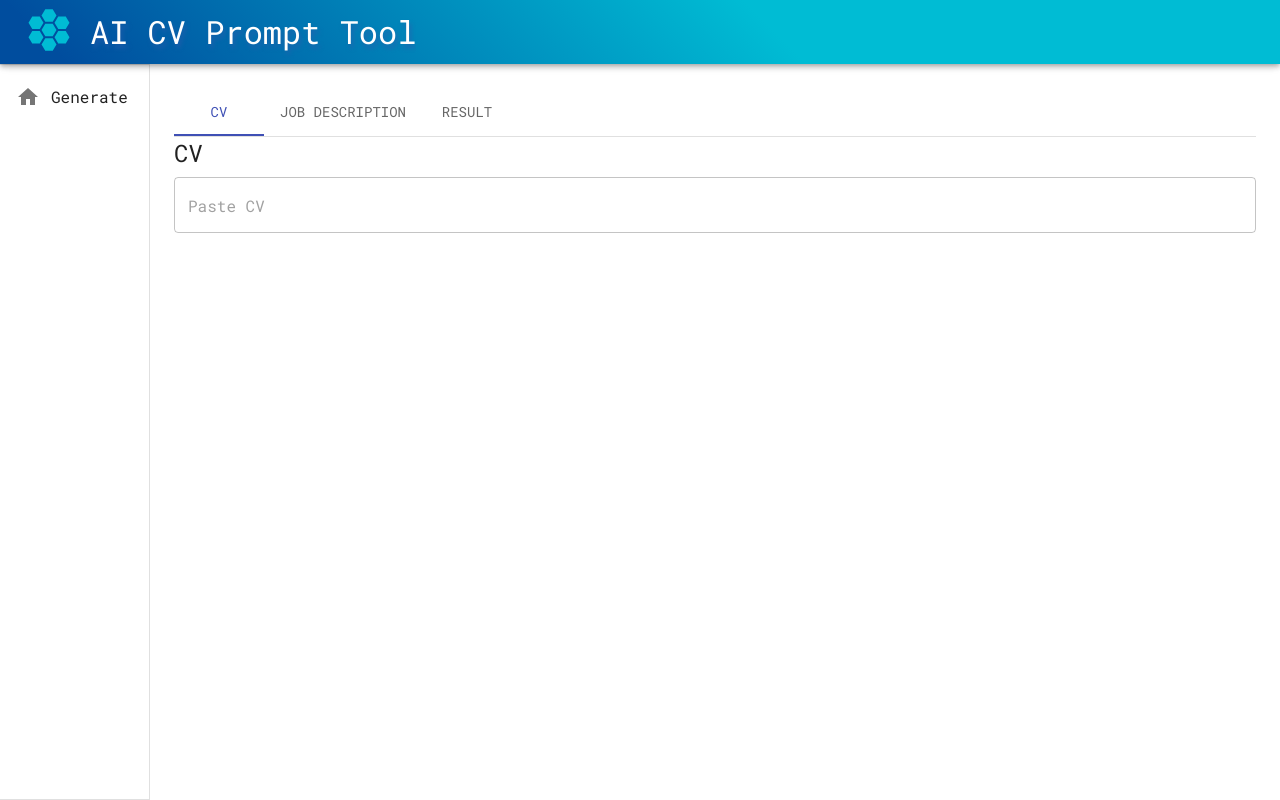
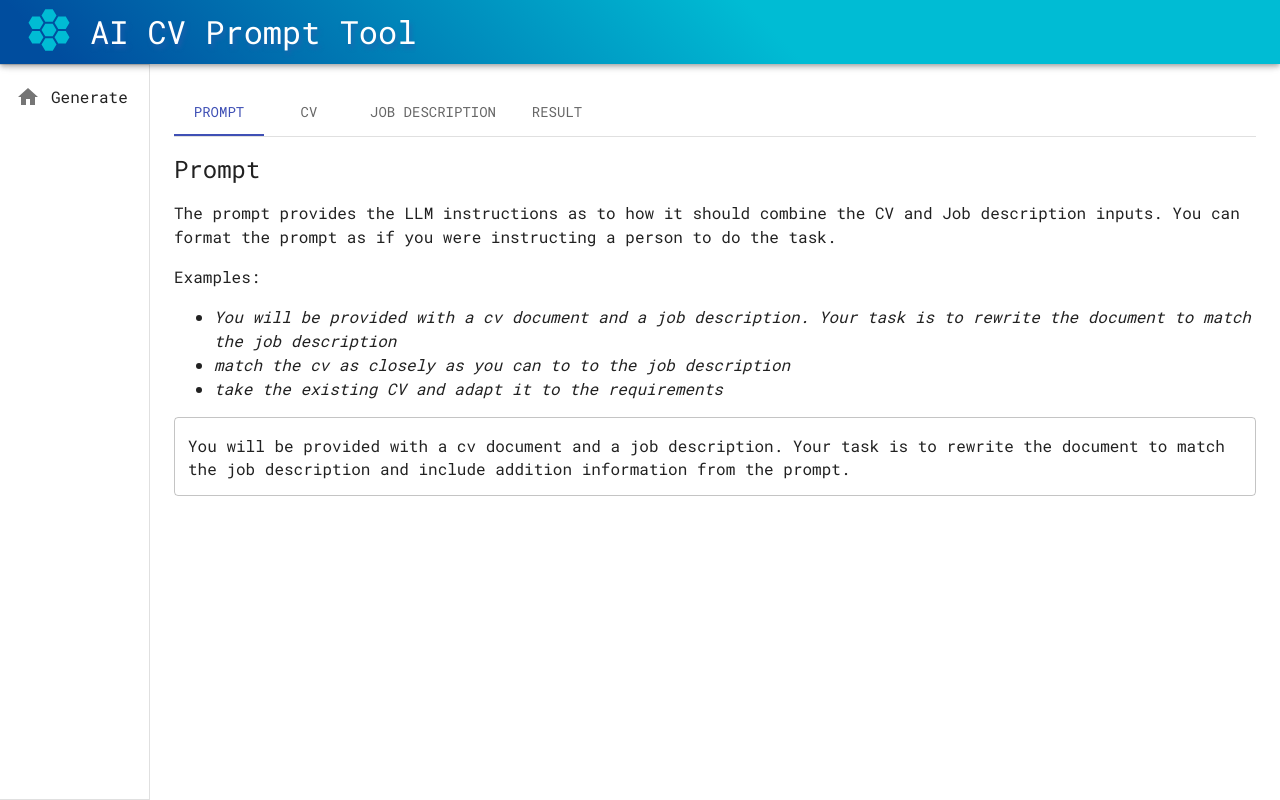
Before and after one commit to tobycatlin/aiprompt, a Next.js app: page /doc in a window 1280 px wide. Built offline with nearby package versions, Linux system fonts and the light colour scheme.

Commit message:
split prompt to its own tab

```diff
--- a/app/doc/page.js
+++ b/app/doc/page.js
@@ -93,13 +93,71 @@ export default function Home() {
 
   const tabs = [
     {
+      label: "Prompt",
+      component: (
+        <>
+          <Typography
+            variant="h5"
+            sx={{
+              mt: 2,
+              mb: 2,
+            }}
+          >
+            Prompt
+          </Typography>
+          <Typography variant="body">
+            The prompt provides the LLM instructions as to how it should combine
+            the CV and Job description inputs. You can format the prompt as if
+            you were instructing a person to do the task.
+            <p>
+              Examples:
+              <ul>
+                <li>
+                  <i>
+                    You will be provided with a cv document and a job
+                    description. Your task is to rewrite the document to match
+                    the job description
+                  </i>
+                </li>
+                <li>
+                  <i>
+                    match the cv as closely as you can to to the job description
+                  </i>
+                </li>
+                <li>
+                  <i>take the existing CV and adapt it to the requirements</i>
+                </li>
+              </ul>
+            </p>
+          </Typography>
+
+          <TextField
+            value={prompt}
+            multiline
+            variant="outlined"
+            placeholder="Prompt"
+            fullWidth
+            sx={textboxStyle}
+            onChange={handlePromptChange}
+          />
+        </>
+      ),
+    },
+    {
       label: "CV",
       component: (
         <>
-          <Typography variant="h5" gutterBottom>
+          <Typography
+            variant="h5"
+            sx={{
+              my: 2,
+            }}
+          >
             CV
           </Typography>
-
+          <Typography variant="body">
+            The base CV document that can be used as an input
+          </Typography>
           <TextField
             value={baseCV}
             multiline
@@ -119,45 +177,14 @@ export default function Home() {
           <Typography
             variant="h5"
             sx={{
-              mt: 2,
-            }}
-          >
-            Prompt
-          </Typography>
-          <Typography variant="body">
-            The prompt provides the LLM instructions as to how it should combine
-            the CV and Job description inputs. You can format the prompt as if
-            you were instructing a person to do the task.
-            <p>
-              Examples: <br />
-              <i>
-                You will be provided with a cv document and a job description.
-                Your task is to rewrite the document to match the job
-                description
-              </i>
-            </p>
-          </Typography>
-
-          <TextField
-            value={prompt}
-            multiline
-            variant="outlined"
-            placeholder="Prompt"
-            fullWidth
-            sx={textboxStyle}
-            onChange={handlePromptChange}
-          />
-          <Divider />
-
-          <Typography
-            variant="h5"
-            sx={{
-              mt: 2,
+              my: 2,
             }}
           >
             Job Description
           </Typography>
-
+          {/* <Typography my={5} variant="body">
+            The job description
+          </Typography> */}
           <TextField
             value={context}
             multiline
@@ -185,7 +212,19 @@ export default function Home() {
           {!loading && error ? (
             <Typography>Error: {error}</Typography>
           ) : (
-            <ReactMarkdown>{message}</ReactMarkdown>
+            message && (
+              <>
+                <Typography
+                  variant="h5"
+                  sx={{
+                    mt: 2,
+                  }}
+                >
+                  Result
+                </Typography>
+                <ReactMarkdown>{message}</ReactMarkdown>
+              </>
+            )
           )}
         </>
       ),
```
